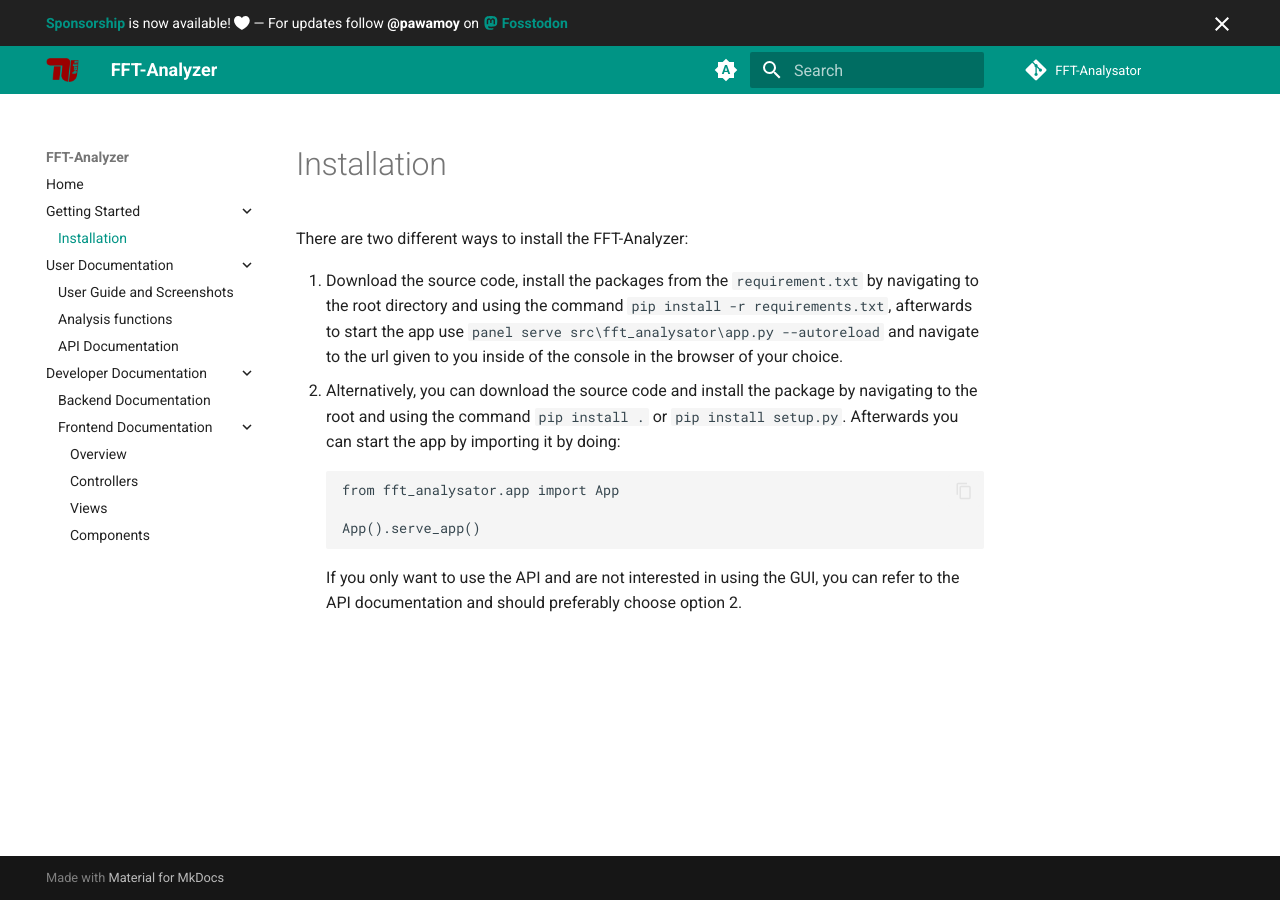
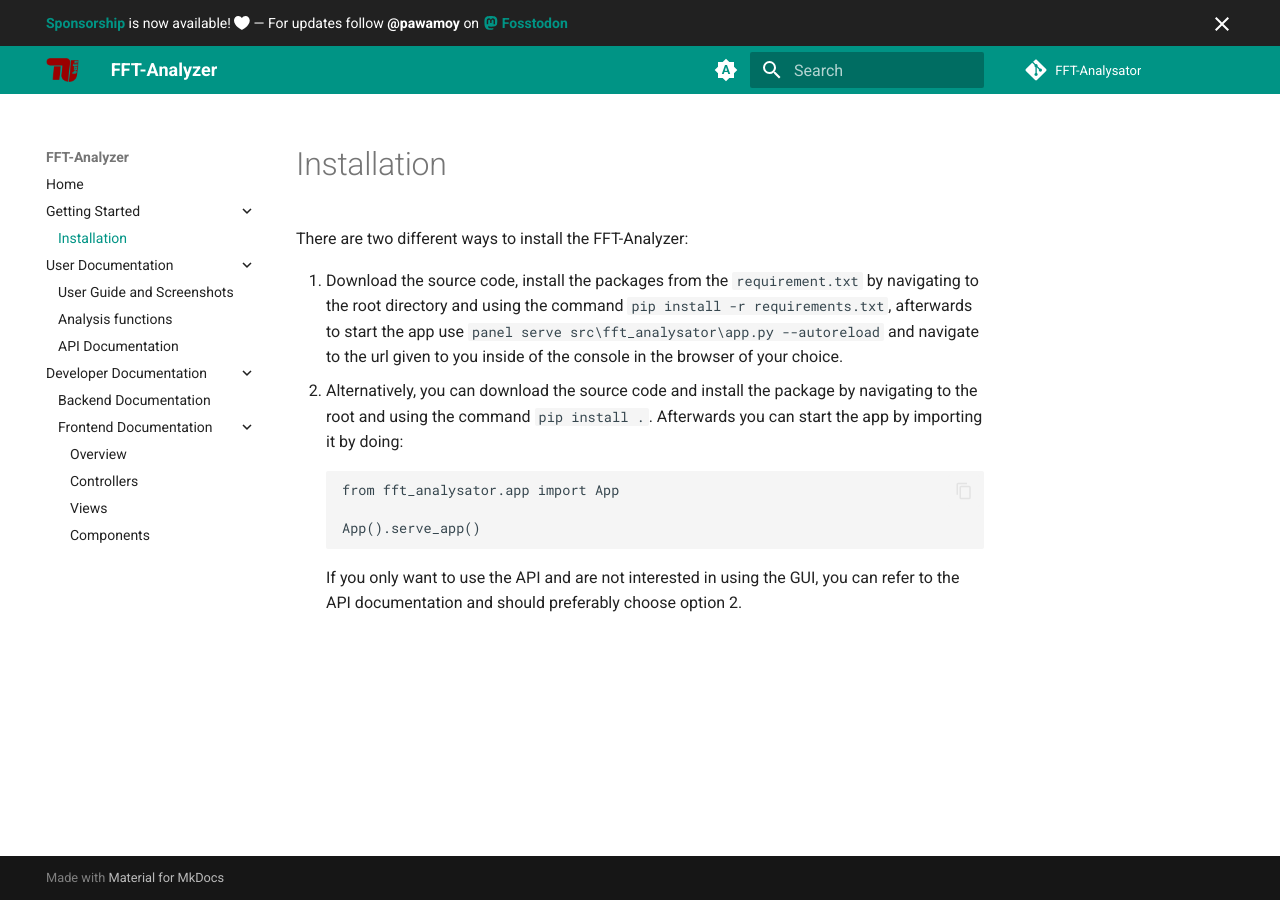
Before and after one commit to Kalleculated/FFT-Analysator, an MkDocs documentation site: the page built from docs/installation.md, in a window 1280 px wide. Built offline with MkDocs 1.6.1 and Material for MkDocs 9.7.7, drawn with Linux system fonts in a browser that asks for light colours; comment, search, counter and statistics services are not loaded.

Commit message:
fixed installation docs

````diff
--- a/docs/installation.md
+++ b/docs/installation.md
@@ -3,7 +3,7 @@
 There are two different ways to install the FFT-Analyzer:
 
 1. Download the source code, install the packages from the `requirement.txt` by navigating to the root directory and using the command `pip install -r requirements.txt`, afterwards to start the app use `panel serve src\fft_analysator\app.py --autoreload` and navigate to the url given to you inside of the console in the browser of your choice.
-2. Alternatively, you can download the source code and install the package by navigating to the root and using the command `pip install .` or `pip install setup.py`. Afterwards you can start the app by importing it by doing:
+2. Alternatively, you can download the source code and install the package by navigating to the root and using the command `pip install .`. Afterwards you can start the app by importing it by doing:
 ```
 from fft_analysator.app import App
 
````
